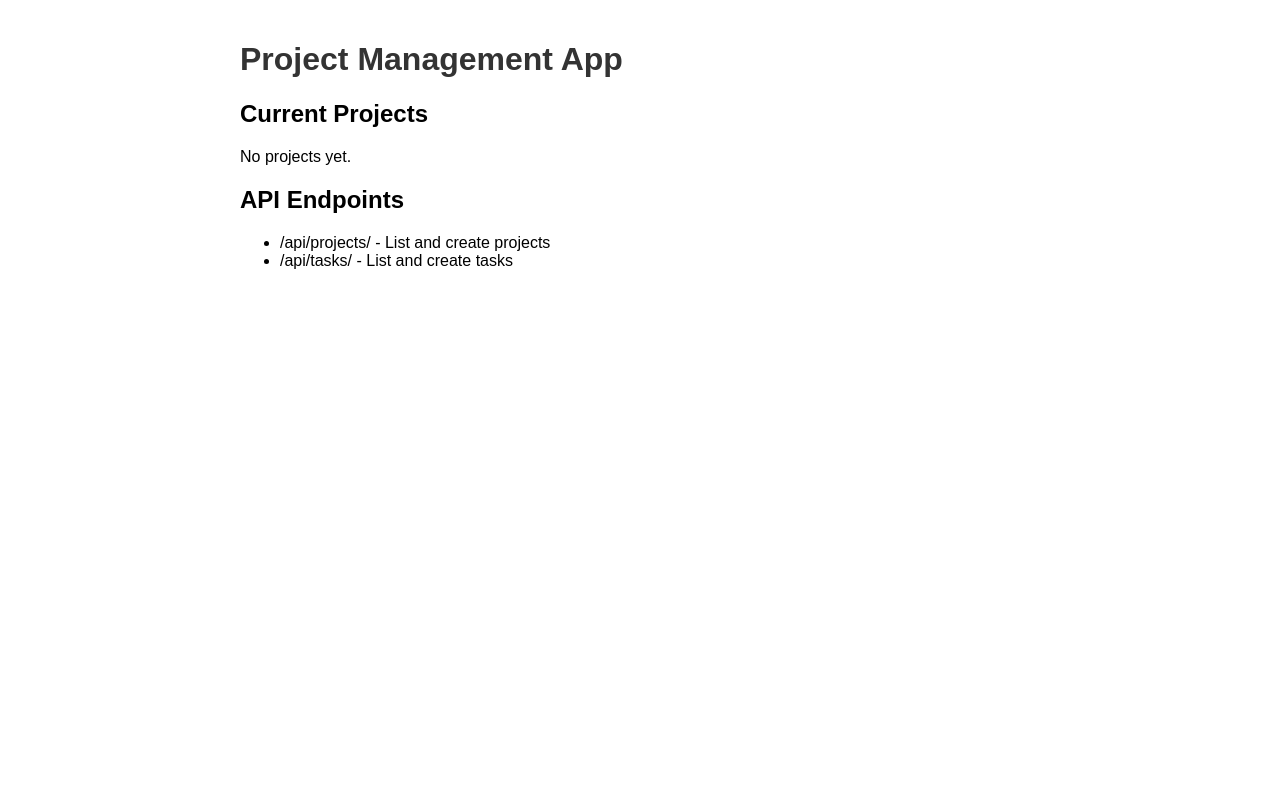
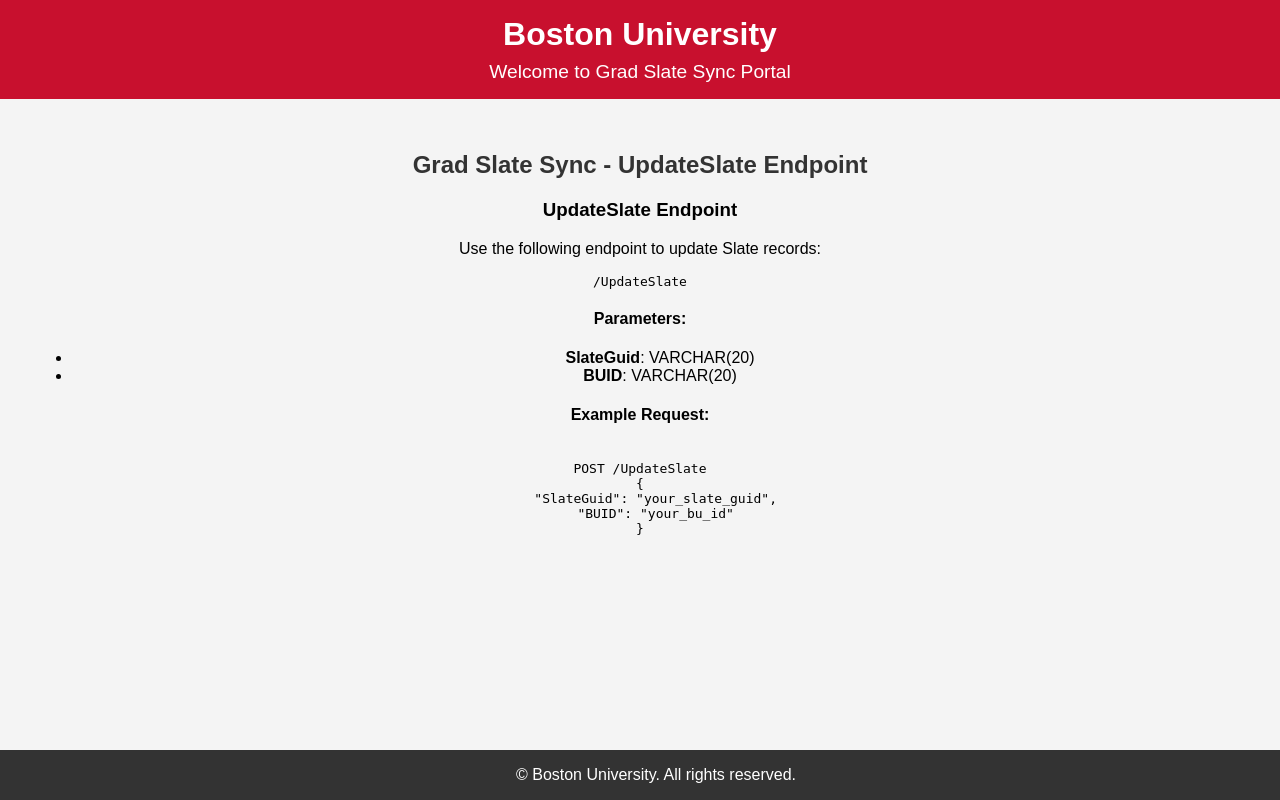
Before and after one commit to anilvalla/gssync, a Django app: template app/templates/home.html in a window 1280 px wide. Run offline with Django 5.2, Linux system fonts and the light colour scheme; the template is opened without the code that fills it, so the values that code supplies are empty.

Commit message:
Add static CSS file for home page

```diff
--- /dev/null
+++ b/app/static/css/styles.css
@@ -0,0 +1,137 @@
+/* General Styles */
+body {
+    font-family: Arial, sans-serif;
+    margin: 0;
+    padding: 0;
+    background-color: #f4f4f4;
+}
+
+header {
+    background-color: #c8102e; /* BU Red */
+    color: white;
+    padding: 1rem;
+    text-align: center;
+}
+
+header h1 {
+    margin: 0;
+    font-size: 2rem;
+}
+
+header p {
+    margin: 0.5rem 0 0;
+    font-size: 1.2rem;
+}
+
+main {
+    padding: 2rem;
+    text-align: center;
+}
+
+main h2 {
+    color: #333;
+}
+
+section {
+    margin-bottom: 2rem;
+}
+
+/* Form Styles */
+form {
+    display: flex;
+    align-items: center;
+    justify-content: center;
+    gap: 1rem;
+    margin: 1rem 0;
+}
+
+form label {
+    font-weight: bold;
+    margin-right: 0.5rem;
+}
+
+form input[type="text"] {
+    width: 80%;
+    padding: 0.8rem;
+    font-size: 1rem;
+    border: 1px solid #ccc;
+    border-radius: 4px;
+}
+
+form button {
+    padding: 0.8rem 1.5rem;
+    font-size: 1rem;
+    color: white;
+    background-color: #007bff;
+    border: none;
+    border-radius: 4px;
+    cursor: pointer;
+}
+
+form button:hover {
+    background-color: #0056b3;
+}
+
+textarea {
+    width: 80%;
+    height: 150px;
+    padding: 0.8rem;
+    font-size: 1rem;
+    border: 1px solid #ccc;
+    border-radius: 4px;
+    resize: none;
+    margin-top: 1rem;
+}
+
+footer {
+    background-color: #333;
+    color: white;
+    text-align: center;
+    padding: 1rem;
+    position: fixed;
+    bottom: 0;
+    width: 100%;
+}
+
+footer p {
+    margin: 0;
+}
+/* Style for the response container */
+.response-container {
+    font-family: Arial, sans-serif;
+    font-size: 1rem;
+    line-height: 1.5;
+    color: #333;
+    background-color: #f9f9f9;
+    border: 1px solid #ccc;
+    border-radius: 4px;
+    padding: 1rem;
+    margin-top: 1rem;
+    overflow-x: auto;
+}
+
+/* Style for the table */
+.response-container table {
+    width: 100%;
+    border-collapse: collapse;
+    margin-top: 1rem;
+}
+
+.response-container th, .response-container td {
+    border: 1px solid #ddd;
+    padding: 0.5rem;
+    text-align: left;
+}
+
+.response-container th {
+    background-color: #f4f4f4;
+    font-weight: bold;
+}
+
+.response-container tr:nth-child(even) {
+    background-color: #f9f9f9;
+}
+
+.response-container tr:hover {
+    background-color: #f1f1f1;
+}
--- a/app/templates/home.html
+++ b/app/templates/home.html
@@ -1,50 +1,45 @@
+{% load static %}
 <!DOCTYPE html>
 <html lang="en">
 <head>
     <meta charset="UTF-8">
-    <title>Project Management App</title>
-    <style>
-        body {
-            font-family: Arial, sans-serif;
-            max-width: 800px;
-            margin: 0 auto;
-            padding: 20px;
-        }
-        h1 {
-            color: #333;
-        }
-        .projects {
-            list-style-type: none;
-            padding: 0;
-        }
-        .project {
-            background-color: #f4f4f4;
-            margin-bottom: 10px;
-            padding: 10px;
-            border-radius: 5px;
-        }
-    </style>
+    <meta name="viewport" content="width=device-width, initial-scale=1.0">
+    <title>Grad Slate Sync - gssync</title>
+    <link rel="stylesheet" href="{% static 'css/styles.css' %}">
 </head>
 <body>
-    <h1>Project Management App</h1>
+    <header>
+        <h1>Boston University</h1>
+        <p>Welcome to Grad Slate Sync Portal</p>
+    </header>
 
-    <h2>Current Projects</h2>
-    <ul class="projects">
-        {% for project in projects %}
-            <li class="project">
-                <h3>{{ project.name }}</h3>
-                <p>{{ project.description }}</p>
-                <small>Created: {{ project.created_at }}</small>
-            </li>
-        {% empty %}
-            <li>No projects yet.</li>
-        {% endfor %}
-    </ul>
+    <main>
+        <h2>Grad Slate Sync - UpdateSlate Endpoint</h2>
 
-    <h2>API Endpoints</h2>
-    <ul>
-        <li>/api/projects/ - List and create projects</li>
-        <li>/api/tasks/ - List and create tasks</li>
-    </ul>
+        <section>
+            <h3>UpdateSlate Endpoint</h3>
+            <p>Use the following endpoint to update Slate records:</p>
+            <pre><code>/UpdateSlate</code></pre>
+
+            <h4>Parameters:</h4>
+            <ul>
+                <li><strong>SlateGuid</strong>: VARCHAR(20)</li>
+                <li><strong>BUID</strong>: VARCHAR(20)</li>
+            </ul>
+
+            <h4>Example Request:</h4>
+            <pre><code>
+POST /UpdateSlate
+{
+    "SlateGuid": "your_slate_guid",
+    "BUID": "your_bu_id"
+}
+            </code></pre>
+        </section>
+    </main>
+
+    <footer>
+        <p>&copy; Boston University. All rights reserved.</p>
+    </footer>
 </body>
 </html>
--- a/django_project/settings.py
+++ b/django_project/settings.py
@@ -58,7 +58,7 @@ DATABASES = {
 STATIC_URL = '/static/'
 STATIC_ROOT = os.path.join(BASE_DIR, 'staticfiles')
 STATICFILES_DIRS = [
-    os.path.join(BASE_DIR, 'static'),
+    os.path.join(BASE_DIR, 'app/static'),
 ]
 STATICFILES_STORAGE = 'whitenoise.storage.CompressedManifestStaticFilesStorage'
 
```
Also changed, not shown: app/models.py (+4 -12 lines), app/views.py (+1 -37 lines).
